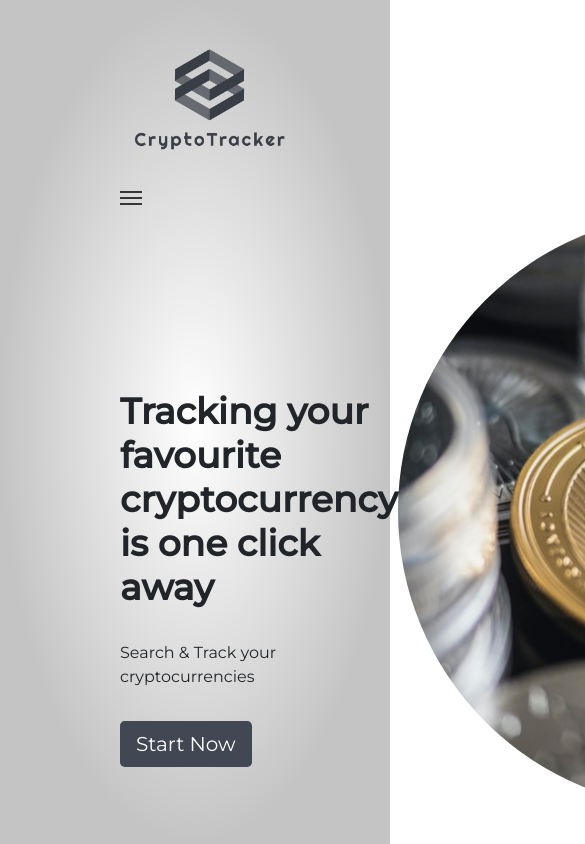
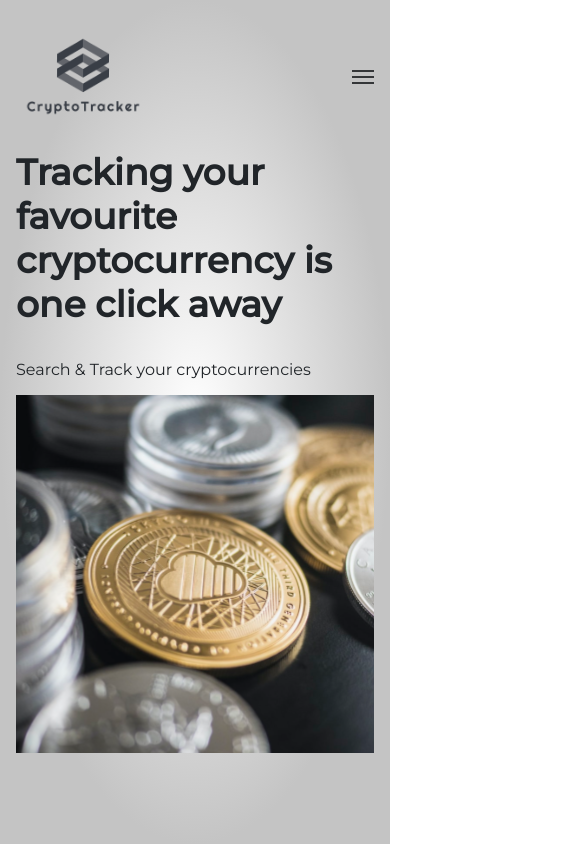
Before and after one commit to iSamBa/crypto-tracker, a Nuxt app: page / in a window 390 px wide. Shown: the top 844 px of the page, 585 px wide, since content can reach past the window. Built offline with nearby package versions, Linux system fonts and the light colour scheme.

Commit message:
add responsiveness

```diff
--- a/assets/scss/components/_hero.scss
+++ b/assets/scss/components/_hero.scss
@@ -5,15 +5,26 @@
   align-items: center;
   justify-content: space-between;
 
+  @include media-breakpoint-down(sm){
+    flex-direction: column;
+    align-items: center;
+    justify-content: flex-start;
+  }
+
   .illustration-img {
     border-radius: 50%;
-    width: 596px;
-    height: 596px;
+    max-width: 596px;
+    width: 100%;
+
+    @include media-breakpoint-down(sm){
+      border-radius: 0%;
+    }
   }
 
   .information {
-    width: 514px;
-    height: 245px;
+    max-width: 514px;
+    max-height: 245px;
+    width: 100%;
     h1, p {
       margin-bottom: $vertical-spacer;
     }
--- a/assets/scss/components/_navbar.scss
+++ b/assets/scss/components/_navbar.scss
@@ -56,5 +56,10 @@
 }
 
 .logo {
-    width: 179px;
+    max-width: 179px;
+    min-width: 100px;
+    width: 100%;
+    @include media-breakpoint-down(md){
+        width: 75%;
+    }
 }
--- a/assets/scss/components/_navlink.scss
+++ b/assets/scss/components/_navlink.scss
@@ -3,7 +3,12 @@
     color: $primary;
     margin-left: $horizontal-spacer;
     font-size: 14px;
+
+    @include media-breakpoint-down(md){
+      margin-left: 0;
+    }
   }
+
 
 }
 .nav-link {
--- a/assets/scss/layout/_default.scss
+++ b/assets/scss/layout/_default.scss
@@ -12,6 +12,9 @@
 .box-inner {
    margin-inline: $horizontal-spacer * 2;
    @include media-breakpoint-down(md){
-      margin-inline: $horizontal-spacer * 1.5 ;
+      margin-inline: $horizontal-spacer * 0.5 ;
+   }
+   @include media-breakpoint-down(sm){
+      margin-inline: $horizontal-spacer * 0.2 ;
    }
 }
```
